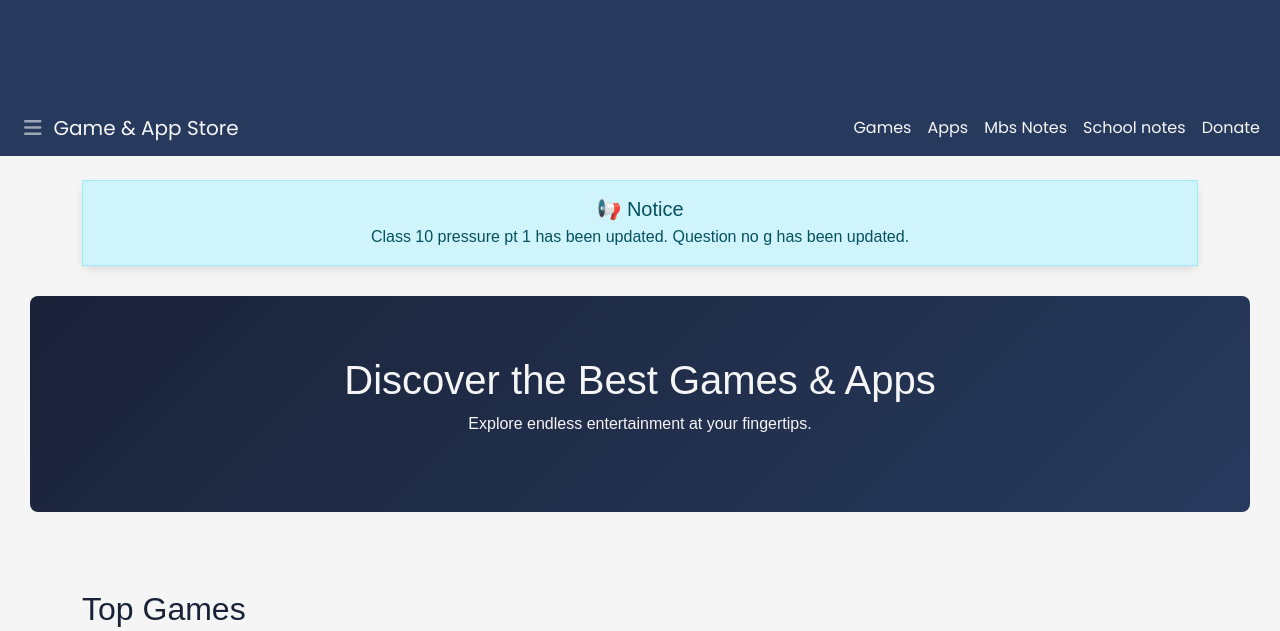
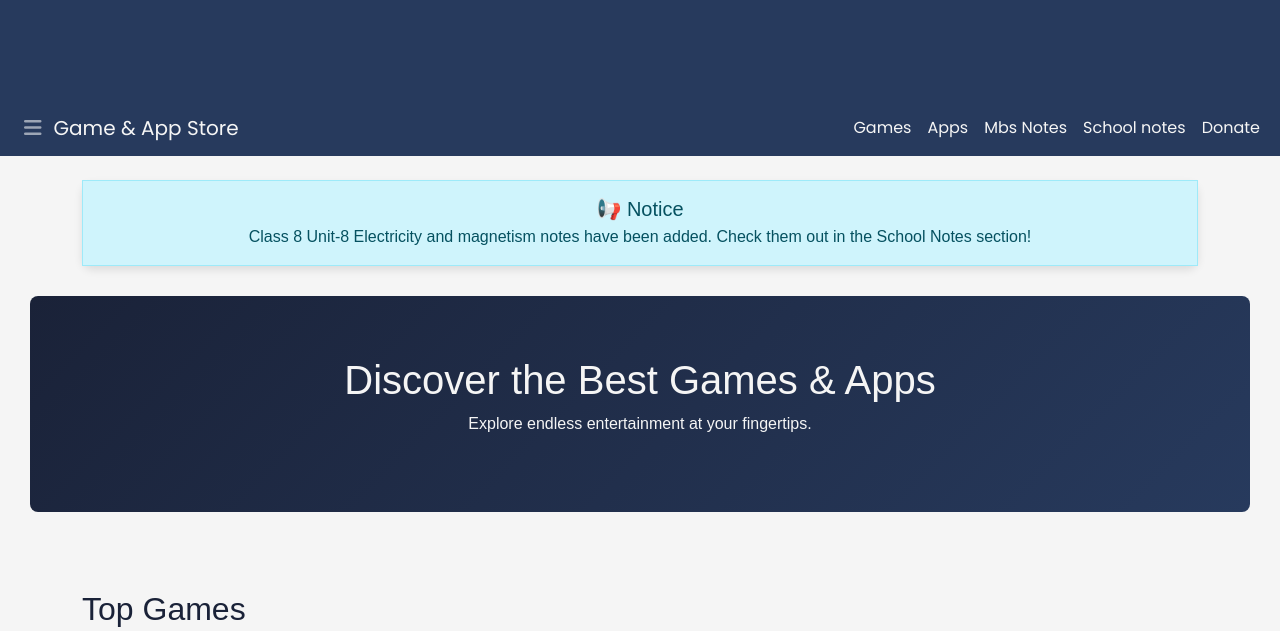
Before and after one commit to Rajendra2056/Rajendra2056.github.io, a website: page index.html in a window 1280 px wide. Shown: the top 631 px of the page. Drawn offline with nearby package versions, Linux system fonts and the light colour scheme.

Commit message:
pushed class 8 set science

```diff
--- a/index.html
+++ b/index.html
@@ -268,7 +268,7 @@
       <div class="alert alert-info rounded-0 mb-0" role="alert">
         <h5 class="alert-heading mb-1">📢 Notice</h5>
         <p class="mb-0">
-          Class 10 pressure pt 1 has been updated. Question no g has been updated.
+          Class 8 Unit-8 Electricity and magnetism notes have been added. Check them out in the School Notes section!
         </p>
       </div>
     </div>
```
